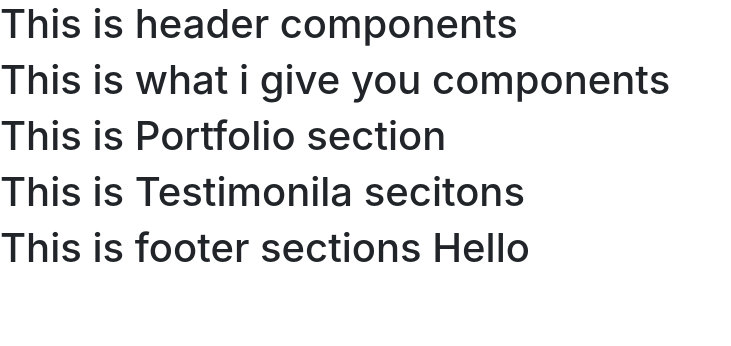
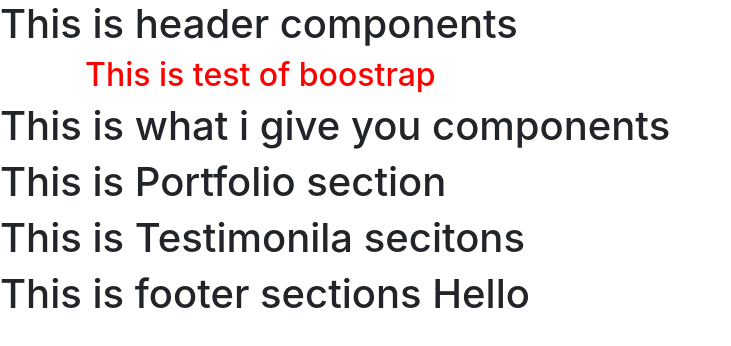
Before and after one commit to RezwanFaruque/my-portfolio, a Vue app: page / in a window 1280 px wide. Shown: the top 346 px of the page, without its empty margins (0-731 px from the left). Built offline with nearby package versions, Linux system fonts and the light colour scheme.

Commit message:
setting up every dependency

```diff
--- a/package.json
+++ b/package.json
@@ -14,7 +14,8 @@
     "core-js": "^3.6.5",
     "jquery": "^3.5.1",
     "popper.js": "^1.16.1",
-    "vue": "^2.6.11"
+    "vue": "^2.6.11",
+    "webpack": "^4.36.0 || ^5.0.0"
   },
   "devDependencies": {
     "@vue/cli-plugin-babel": "^4.5.0",
@@ -23,6 +24,8 @@
     "babel-eslint": "^10.1.0",
     "eslint": "^6.7.2",
     "eslint-plugin-vue": "^6.2.2",
+    "node-sass": "^5.0.0",
+    "sass-loader": "^10.1.0",
     "vue-template-compiler": "^2.6.11"
   },
   "eslintConfig": {
--- /dev/null
+++ b/src/assets/index.scss
@@ -0,0 +1 @@
+@import './sass/header.scss';
--- /dev/null
+++ b/src/assets/sass/header.scss
@@ -0,0 +1,9 @@
+.container{
+    .row{
+        .col-12{
+            h2{
+                color: red;
+            }
+        }
+    }
+}
--- a/src/components/Header.vue
+++ b/src/components/Header.vue
@@ -1,7 +1,15 @@
 <template>
 
   <div>
+
       <h1>This is header components</h1>
+       <div class="container">
+         <div class="row">
+            <div class="col-12">
+               <h2>This is test of boostrap</h2>
+            </div>
+         </div>
+       </div>
   </div>
 
 </template>
--- a/src/main.js
+++ b/src/main.js
@@ -1,7 +1,12 @@
 import Vue from 'vue'
 import App from './App.vue'
+
+// loading bootstrap
 import 'bootstrap';
 import 'bootstrap/dist/css/bootstrap.min.css';
+
+// loading sass preprocessor
+import './assets/index.scss';
 
 Vue.config.productionTip = false
 
```
Also changed, not shown: 1 other file (tests, documents, lock files or other folders).
